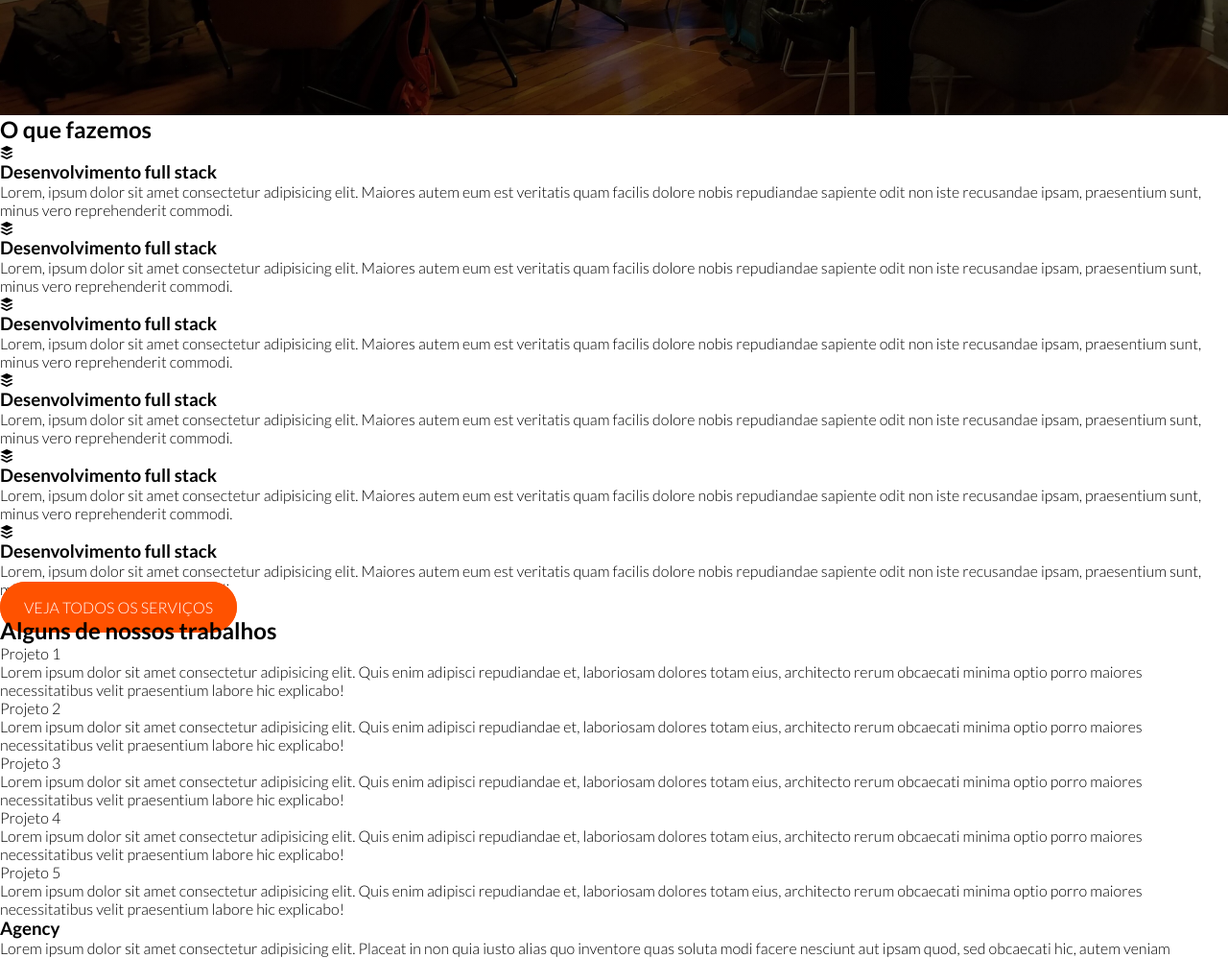
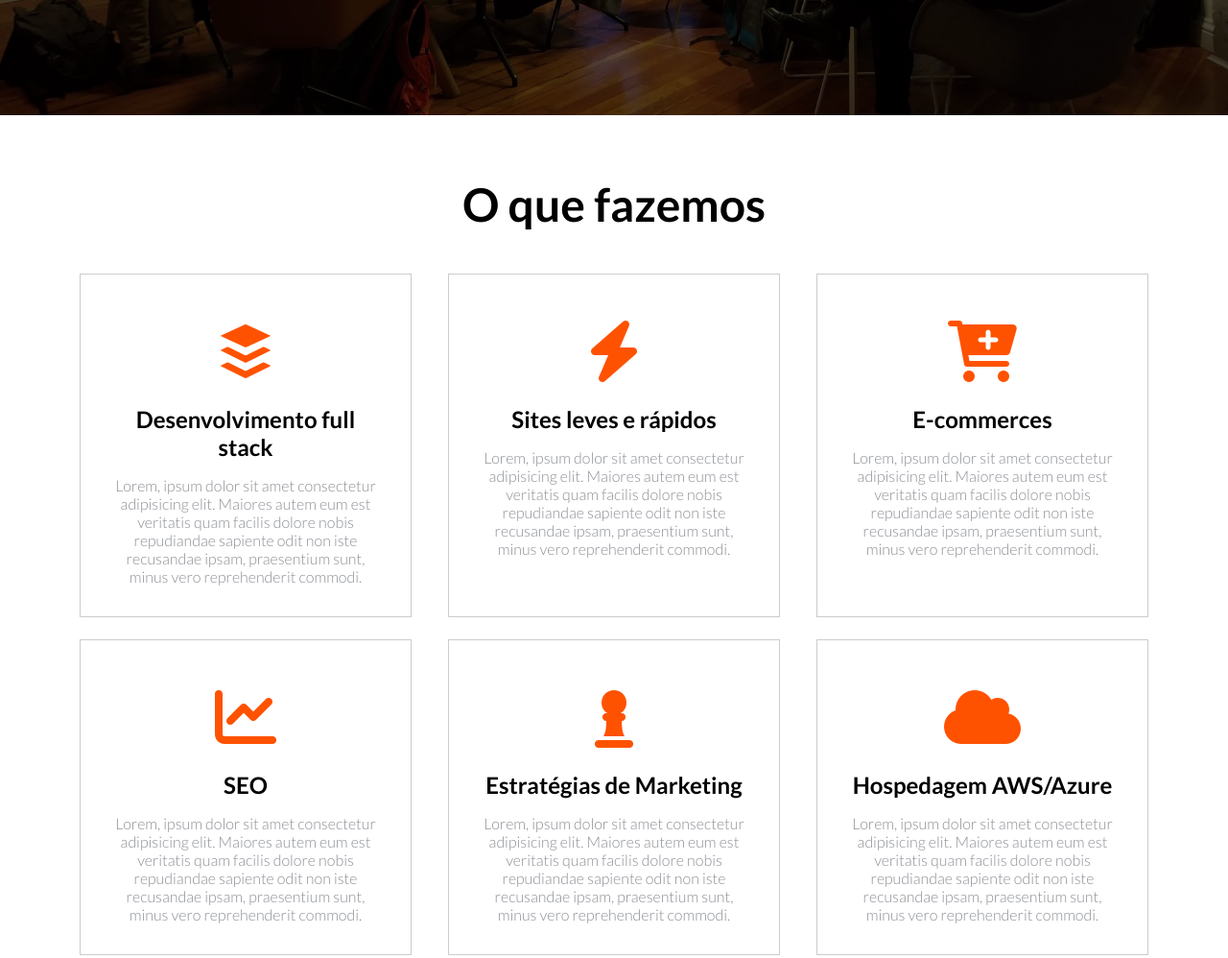
Before and after one commit to RCVigil/agency-saSS, a website: page index.html in a window 1280 px wide. Shown: the part 560-1558 px from the top of the page at 96% size. Drawn offline with Linux system fonts and the light colour scheme; a web font is replaced by a local one.

Commit message:
Estilizando Header e Services

```diff
--- a/index.html
+++ b/index.html
@@ -75,6 +75,8 @@
       <h2>O que fazemos</h2>
 
       <div class="services-card-container">
+
+        <div class="services-card">
           <i class="fab fa-buffer"></i>
           <h3>Desenvolvimento full stack</h3>
           <p>
@@ -85,9 +87,9 @@
           </p>
       </div>
 
-      <div class="services-card-container">
-        <i class="fab fa-buffer"></i>
-        <h3>Desenvolvimento full stack</h3>
+        <div class="services-card">
+          <i class="fas fa-bolt"></i>
+          <h3>Sites leves e rápidos</h3>
           <p>
             Lorem, ipsum dolor sit amet consectetur adipisicing elit. Maiores
             autem eum est veritatis quam facilis dolore nobis repudiandae sapiente
@@ -96,9 +98,9 @@
           </p>
         </div>
 
-      <div class="services-card-container">
-        <i class="fab fa-buffer"></i>
-        <h3>Desenvolvimento full stack</h3>
+        <div class="services-card">
+          <i class="fas fa-cart-plus"></i>
+          <h3>E-commerces</h3>
           <p>
             Lorem, ipsum dolor sit amet consectetur adipisicing elit. Maiores
             autem eum est veritatis quam facilis dolore nobis repudiandae sapiente
@@ -107,9 +109,9 @@
           </p>
         </div>
 
-      <div class="services-card-container">
-        <i class="fab fa-buffer"></i>
-        <h3>Desenvolvimento full stack</h3>
+        <div class="services-card">
+          <i class="fas fa-chart-line"></i>
+          <h3>SEO</h3>
           <p>
             Lorem, ipsum dolor sit amet consectetur adipisicing elit. Maiores
             autem eum est veritatis quam facilis dolore nobis repudiandae sapiente
@@ -118,9 +120,9 @@
           </p>
         </div>
 
-      <div class="services-card-container">
-        <i class="fab fa-buffer"></i>
-        <h3>Desenvolvimento full stack</h3>
+        <div class="services-card">
+          <i class="fas fa-chess-pawn"></i>
+          <h3>Estratégias de Marketing</h3>
           <p>
             Lorem, ipsum dolor sit amet consectetur adipisicing elit. Maiores
             autem eum est veritatis quam facilis dolore nobis repudiandae sapiente
@@ -129,15 +131,16 @@
           </p>
         </div>
 
-      <div class="services-card-container">
-        <i class="fab fa-buffer"></i>
-        <h3>Desenvolvimento full stack</h3>
+        <div class="services-card">
+          <i class="fas fa-cloud"></i>
+          <h3>Hospedagem AWS/Azure</h3>
           <p>
             Lorem, ipsum dolor sit amet consectetur adipisicing elit. Maiores
             autem eum est veritatis quam facilis dolore nobis repudiandae sapiente
             odit non iste recusandae ipsam, praesentium sunt, minus vero
             reprehenderit commodi.
           </p>
+        </div>
       </div>
 
       <a href="#" class="btn btn-primary btn-rounded">Veja todos os serviços</a>
--- a/sass/_utilities.sass
+++ b/sass/_utilities.sass
@@ -23,6 +23,11 @@
 %title-text-shadow
   text-shadow: 3px 2px $primary-color
 
+%section-title
+  font-size: 3rem
+  margin-top: 2rem
+  text-align: center
+
 // BTNS
 .btn
   padding: .6rem 1rem
--- a/sass/styles.sass
+++ b/sass/styles.sass
@@ -58,3 +58,42 @@
     font-size: 4rem
     margin-top: 1rem
     @extend %title-text-shadow
+
+.services-container
+  text-align: center
+  padding: 2rem
+  margin-bottom: 2rem
+
+  h2
+    @extend %section-title
+
+  .services-card-container
+    display: flex
+    flex-wrap: wrap
+    justify-content: space-around
+    padding: 2rem
+
+    .services-card
+      width: 30%
+      margin: 1%
+      padding: 2rem
+      border: 1px solid #ccc
+      transition: .3s
+
+      i
+        color: $primary-color
+        font-size: 4rem
+        display: block
+        margin-top: 1rem
+        margin-bottom: 1.5rem
+
+      h3
+        font-size: 1.5rem
+        margin-bottom: 1rem
+
+      p
+        color: $text-color
+
+      &:hover
+        border: transparent
+        box-shadow: 0 5px 10px #ccc
```
Also changed, not shown: css/styles.css, 1 other file. Lines whose indentation alone changed are shown as unchanged.
